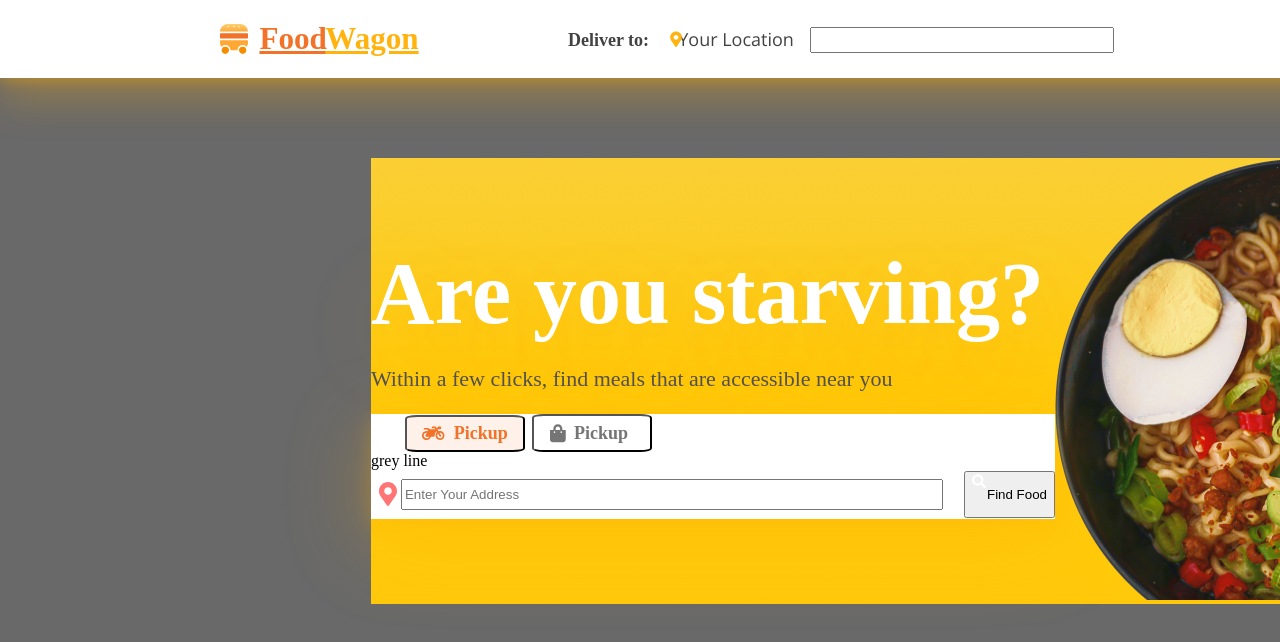
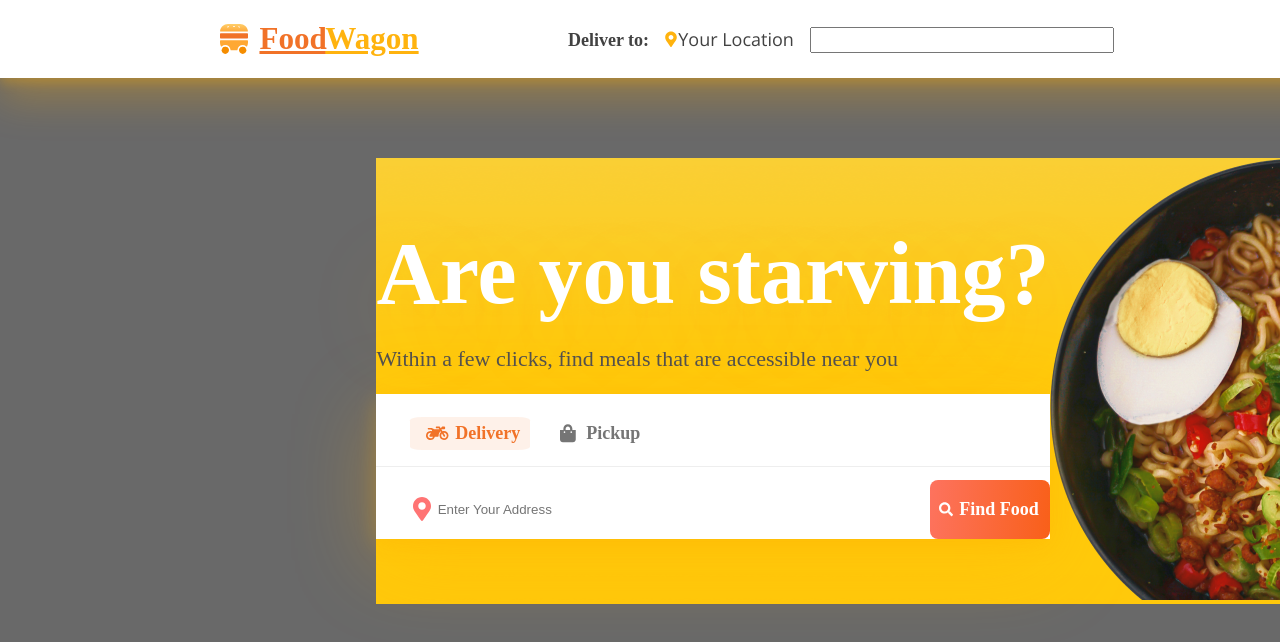
Before and after one commit to arsen-react/foodwagon, a React (Create React App) app: page / in a window 1280 px wide. Shown: the top 642 px of the page. Built offline with nearby package versions, Linux system fonts and the light colour scheme.

Commit message:
update input area and find button

```diff
--- a/src/App.js
+++ b/src/App.js
@@ -75,7 +75,7 @@ function App() {
                   alt="delivery icon"
                   src={deliveryLogo}
                 />{" "}
-                <p className="delivery-p">Pickup</p>
+                <p className="delivery-p">Delivery</p>
               </button>
 
               <button className="pickup-button">
@@ -87,7 +87,8 @@ function App() {
                 <p className="pickup-p">Pickup</p>
               </button>
             </div>
-            <div className="grey-line">grey line</div>
+            <div className="grey-line"></div>
+
             <div className="enter-address-title">
               <div className="input-title-area">
                 <div className="location-logo">
--- a/src/style.css
+++ b/src/style.css
@@ -249,7 +249,9 @@ body {
   align-items: center;
   padding: 6px;
   border-radius: 10%;
-  margin-left: 5%;
+  margin: 3% 0% 0% 5%;
+  border: none;
+  outline: none;
   background: rgba(241, 114, 40, 0.1);
   cursor: pointer;
 }
@@ -264,7 +266,7 @@ body {
   font-weight: 700;
   font-size: 18px;
   color: #f17228;
-  margin: 0% 0% 0% 8%;
+  margin: 0% 0% 0% 6%;
 }
 
 .pickup-button {
@@ -275,7 +277,10 @@ body {
   background-color: #ffffff;
   padding: 8px;
   border-radius: 10%;
-  margin-left: 1%;
+  margin: 3% 0% 0% 2%;
+  border: none;
+  outline: none;
+  cursor: pointer;
 }
 
 .pickup-icon {
@@ -287,18 +292,27 @@ body {
   font-style: normal;
   font-weight: 700;
   font-size: 18px;
-  margin-left: 8%;
+  margin-left: 10%;
   color: #757575;
+}
+
+.grey-line {
+  align-items: start;
+  width: 100%;
+  height: 1px;
+  background-color: #eeeeee;
+  margin: 2% 0% 2% 0%;
 }
 
 .enter-address-title {
   display: flex;
   align-items: center;
+  justify-content: space-between;
+  margin-left: 5%;
 }
 
 .input-title-area {
-  width: 593px;
-  height: 49px;
+  width: 80%;
   display: flex;
   position: relative;
   align-items: center;
@@ -310,17 +324,38 @@ body {
   width: 18px;
   height: 34px;
   padding: 3px;
-  margin-left: 5px;
   position: absolute;
   box-sizing: border-box;
 }
 
 .input-title-address {
-  margin-left: 30px;
-  width: 90%;
+  width: 100%;
+  margin-left: 5%;
   height: 25px;
+  border: none;
+  outline: none;
 }
 
 .find-food-button {
+  width: 120px;
   display: flex;
+  align-items: center;
+  border-radius: 8px;
+  border: none;
+  outline: none;
+  background: linear-gradient(95.71deg, #ff7a7a -39.64%, #f75900 135.31%);
+  cursor: pointer;
+}
+
+.find-food-icon {
+  margin-left: 3%;
+}
+
+.find-food-p {
+  font-family: "Source Sans Pro";
+  font-style: normal;
+  font-weight: 700;
+  font-size: 18px;
+  margin-left: 5%;
+  color: #ffffff;
 }/*# sourceMappingURL=style.css.map */
--- a/src/style.scss
+++ b/src/style.scss
@@ -301,7 +301,9 @@ body {
   align-items: center;
   padding: 6px;
   border-radius: 10%;
-  margin-left: 5%;
+  margin: 3% 0% 0% 5%;
+  border: none;
+  outline: none;
 
   background: rgba(241, 114, 40, 0.1);
   cursor: pointer;
@@ -317,7 +319,7 @@ body {
   font-weight: $font-weight-700;
   font-size: 18px;
   color: #f17228;
-  margin: 0% 0% 0% 8%;
+  margin: 0% 0% 0% 6%;
 }
 
 .pickup-button {
@@ -329,7 +331,11 @@ body {
   background-color: #ffffff;
   padding: 8px;
   border-radius: 10%;
-  margin-left: 1%;
+  margin: 3% 0% 0% 2%;
+  border: none;
+  outline: none;
+
+  cursor: pointer;
 }
 
 .pickup-icon {
@@ -341,23 +347,32 @@ body {
   font-style: $font-style;
   font-weight: $font-weight-700;
   font-size: 18px;
-  margin-left: 8%;
+  margin-left: 10%;
   color: #757575;
+}
+
+.grey-line {
+  align-items: start;
+  width: 100%;
+  height: 1px;
+  background-color: #eeeeee;
+  margin: 2% 0% 2% 0%;
 }
 
 .enter-address-title {
   display: flex;
   align-items: center;
+  justify-content: space-between;
+  margin-left: 5%;
 }
 
 .input-title-area {
-  width: 593px;
-  height: 49px;
-
+  width: 80%;
   display: flex;
   position: relative;
   align-items: center;
   background-color: #ffffff;
+
   border-radius: 8px;
 }
 
@@ -366,17 +381,40 @@ body {
   height: 34px;
 
   padding: 3px;
-  margin-left: 5px;
   position: absolute;
   box-sizing: border-box;
 }
 
 .input-title-address {
-  margin-left: 30px;
-  width: 90%;
+  width: 100%;
+
+  margin-left: 5%;
   height: 25px;
+  border: none;
+  outline: none;
 }
 
 .find-food-button {
+  width: 120px;
   display: flex;
+  align-items: center;
+  border-radius: 8px;
+  border: none;
+  outline: none;
+
+  background: linear-gradient(95.71deg, #ff7a7a -39.64%, #f75900 135.31%);
+  cursor: pointer;
 }
+
+.find-food-icon {
+  margin-left: 3%;
+}
+
+.find-food-p {
+  font-family: $font-source;
+  font-style: $font-style;
+  font-weight: $font-weight-700;
+  font-size: 18px;
+  margin-left: 5%;
+  color: #ffffff;
+}
```
Also changed, not shown: 1 other file (tests, documents, lock files or other folders).
